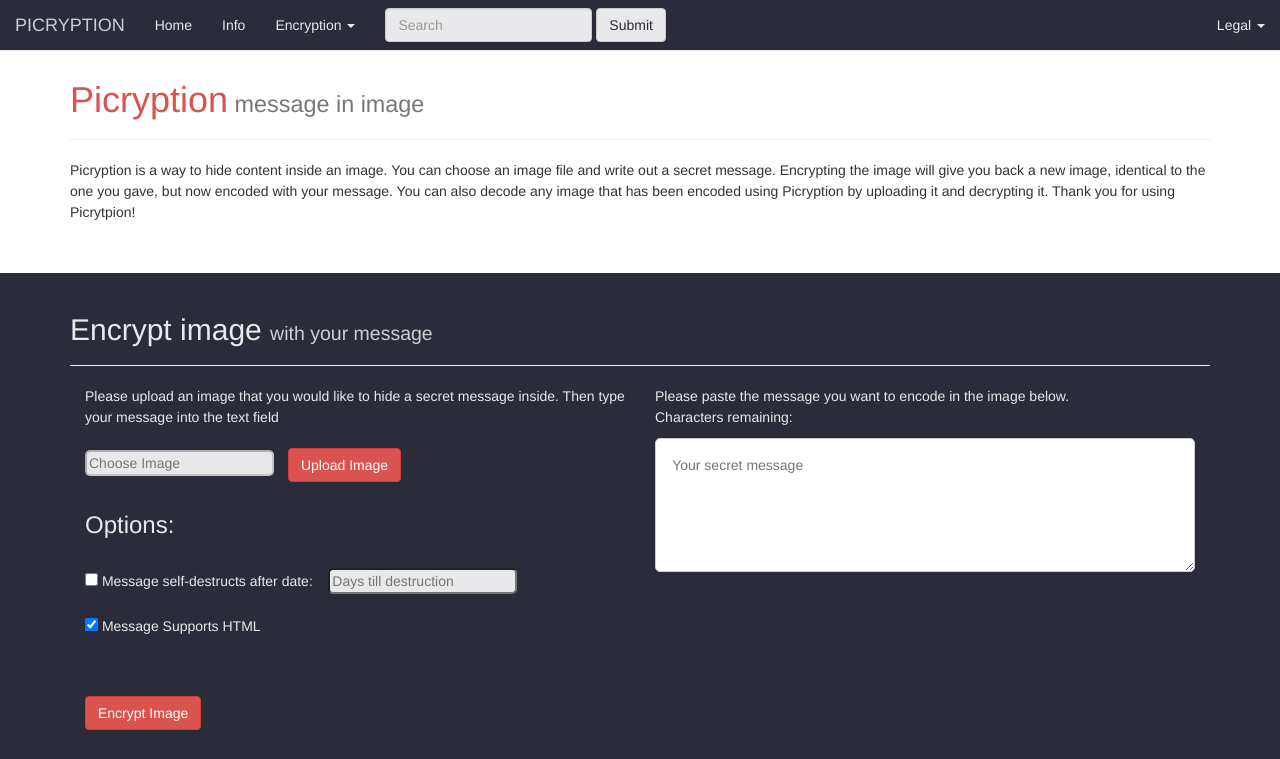
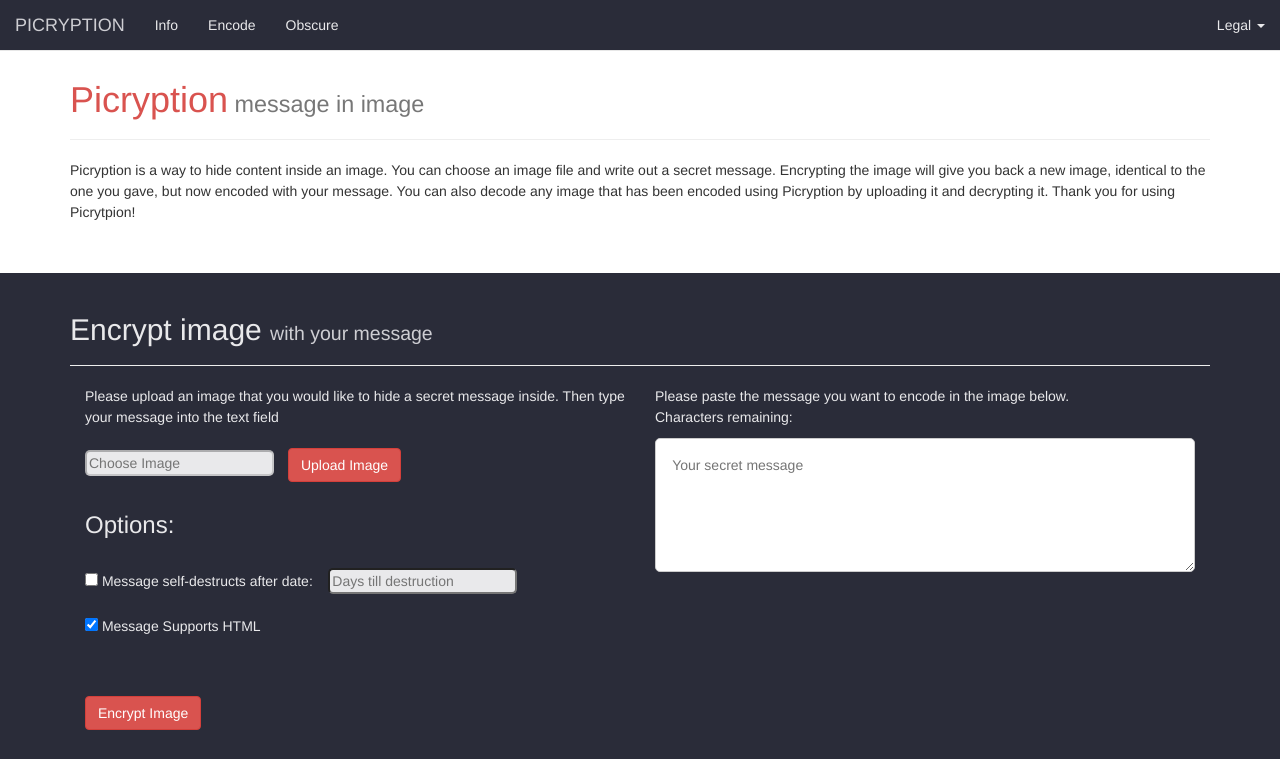
Before and after one commit to DylanModesitt/picryption, a PHP site: page /index.php in a window 1280 px wide. Shown: the top 759 px of the page. Run offline with PHP 8.4, Linux system fonts and the light colour scheme.

Commit message:
Standardized navigation

```diff
--- a/assets/includes/nav.php
+++ b/assets/includes/nav.php
@@ -10,28 +10,13 @@
       </button>
       <a class="navbar-brand" id="navbar-brand" href="./index.php">PICRYPTION</a>
     </div>
-
     <!-- Collect the nav links, forms, and other content for toggling -->
     <div class="collapse navbar-collapse" id="bs-example-navbar-collapse-1">
       <ul class="nav navbar-nav">
-        <li><a href="./index.php">Home<span class="sr-only">(current)</span></a></li>
-        <li><a href="./info.php">Info</a></li>
-        <li class="dropdown">
-          <a href="#" class="dropdown-toggle" data-toggle="dropdown" role="button" aria-haspopup="true" aria-expanded="false">Encryption <span class="caret"></span></a>
-          <ul class="dropdown-menu">
-            <li><a href="./index.php">Message in image</a></li>
-            <li><a href="./image_obscure.php">Obscure image</a></li>
-            <li role="separator" class="divider"></li>
-            <li><a href="#">More Coming Soon!</a></li>
-          </ul>
-        </li>
-      </ul>
-      <form class="navbar-form navbar-left" method="post" action="./search.php">
-        <div class="form-group">
-          <input type="text" class="form-control" name="search" placeholder="Search">
-        </div>
-        <button type="submit" class="btn btn-default">Submit</button>
-      </form>
+        <li><a href="./info.php">Info<span class="sr-only">(current)</span></a></li>
+        <li><a href="./index.php">Encode</a></li>
+        <li><a href="./image_obscure.php">Obscure</a></li>
+        </ul>
       <ul class="nav navbar-nav navbar-right">
         <li class="dropdown">
           <a href="#" class="dropdown-toggle" data-toggle="dropdown" role="button" aria-haspopup="true" aria-expanded="false">Legal <span class="caret"></span></a>
```
